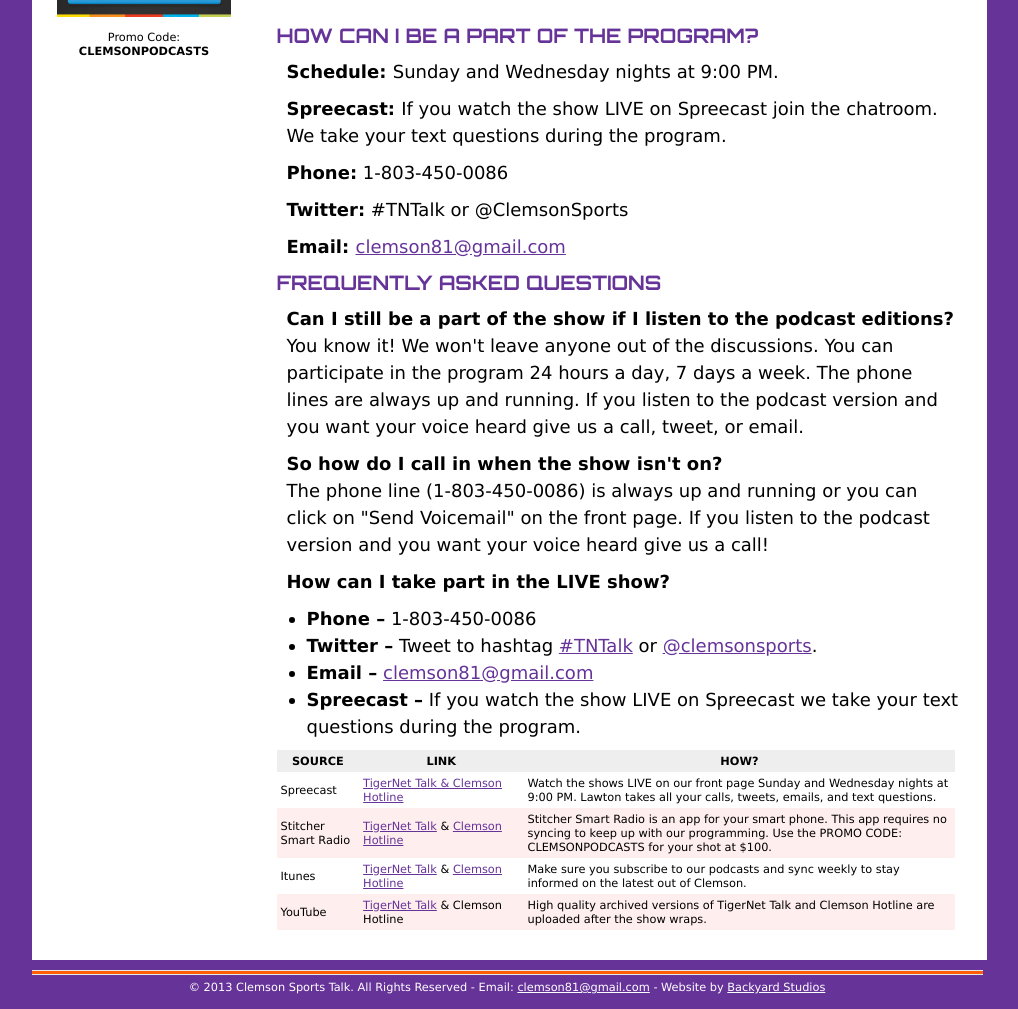
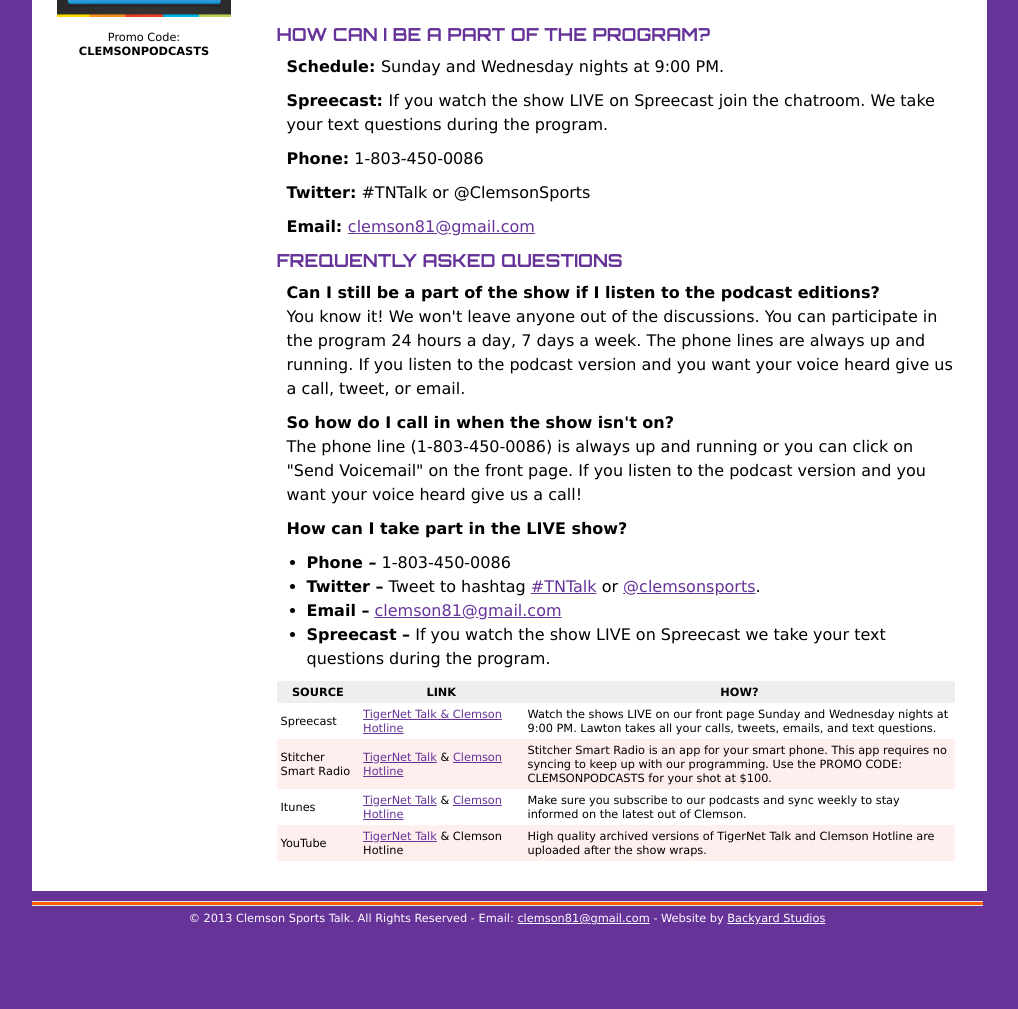
Before and after one commit to clemsonsportstalk/clemsonsportstalk, a Jekyll site: the page built from live/index.html, in a window 1280 px wide. Shown: the part 1004-2013 px from the top of the page, without its empty margins (131-1149 px from the left). Built offline with Jekyll 4.4.1, drawn with Linux system fonts in a browser that asks for light colours; nearby versions of some CDN libraries; Markdown is read by kramdown in place of the engine named in the settings; after the commit the page ends 1944 px from its top, so only the background shows below that.

Commit message:
Tweak font sizes.

```diff
--- a/css/screen.css
+++ b/css/screen.css
@@ -299,12 +299,12 @@
 a:hover { color: #ff5f01; }
 
 article { padding: 20px; }
-article p, article ul { font-size: 18px; line-height: 27px; }
+article p, article ul { font-size: 16px; line-height: 24px; }
 article img { -webkit-border-radius: 3px; border-radius: 3px; -webkit-background-clip: padding-box; background-clip: padding-box; }
 article img, article iframe { display: block; margin: 0 auto; max-width: 90%; }
 article h1 a, article h2 a, article h3 a, article h4 a, article h5 a, article h6 a { text-decoration: none; color: #000; }
-article h2 { font-size: 30px; }
-article h3 { font-family: 'Orbitron'; font-size: 20px; }
+article h2 { font-size: 25px; }
+article h3 { font-family: 'Orbitron'; font-size: 18px; }
 article time { color: #aaa; float: right; }
 article img.right { float: right; margin: 15px; }
 article a { color: #639; }
```
